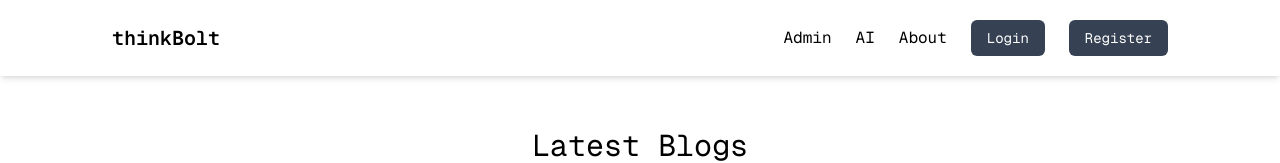
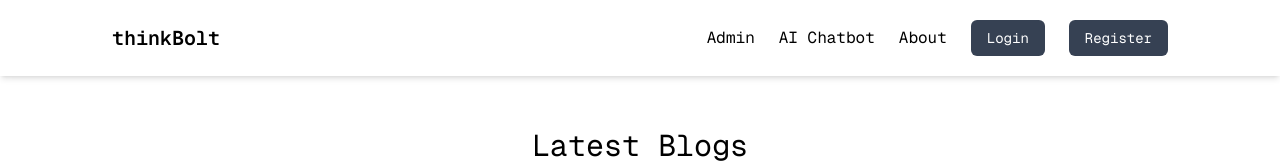
Before and after one commit to Shaon007/thinkBolt, a Next.js app: page / in a window 1280 px wide. Shown: the top 163 px of the page. Built offline with nearby package versions, Linux system fonts and the light colour scheme; no server answers; the database is empty.

Commit message:
fixing minor design

```diff
--- a/Components/Navbar.jsx
+++ b/Components/Navbar.jsx
@@ -56,9 +56,9 @@ const Navbar = () => {
 
         {/* Desktop Menu */}
         <div className="hidden sm:flex items-center gap-4 md:gap-6">
-          <Link href="/admin/blogList" className="font-mono text-md">Admin</Link>
-          <button className="font-mono text-md cursor-pointer" onClick={generateBlog}>AI</button>
-          <Link href="/about" className="font-mono text-md">About</Link>
+          <Link href="/admin/blogList" className="font-mono text-md hover:border-b-2 ">Admin</Link>
+          <button className="font-mono text-md cursor-pointer hover:border-b-2  " onClick={generateBlog}>AI Chatbot</button>
+          <Link href="/about" className="font-mono text-md hover:border-b-2 ">About</Link>
 
           {user ? (
             <>
```
